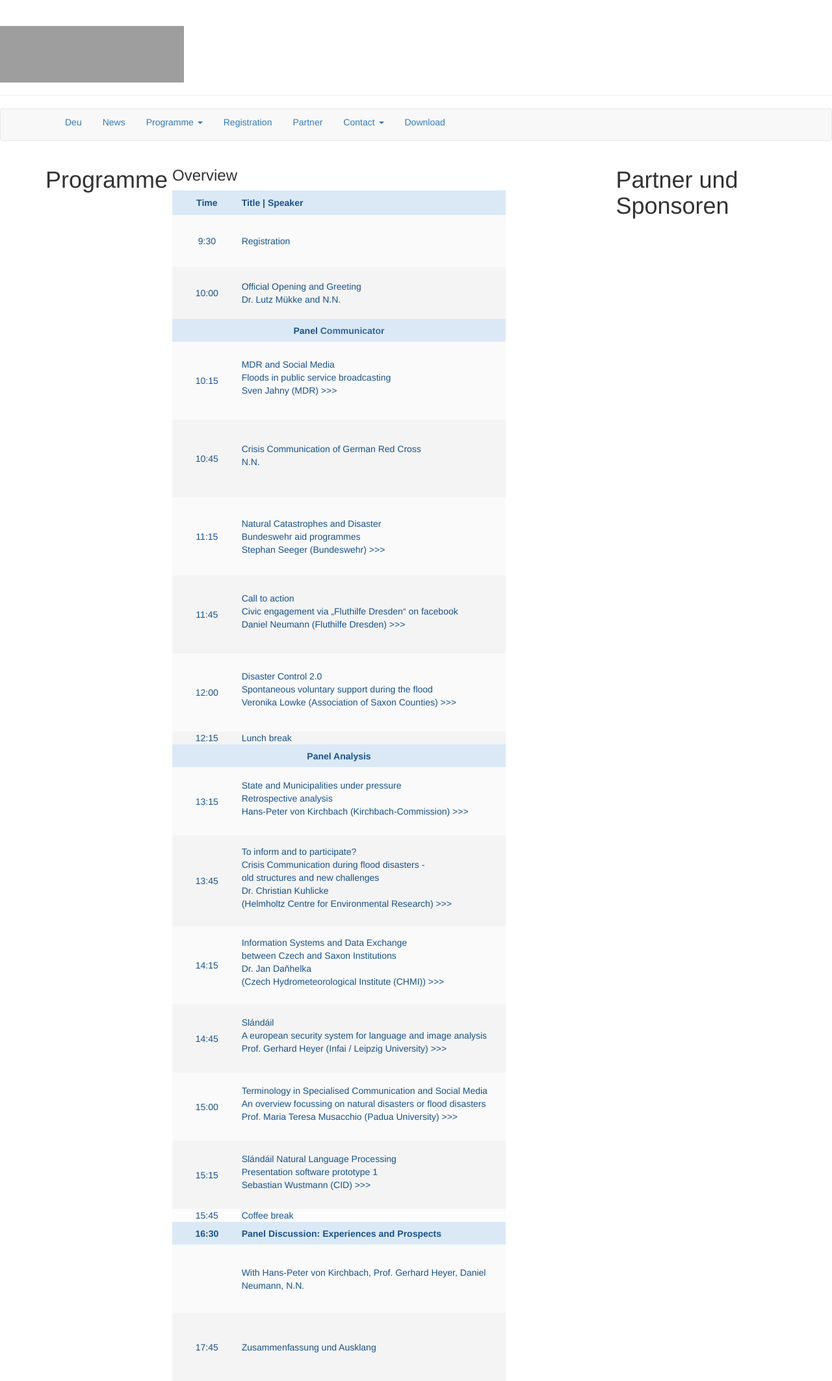
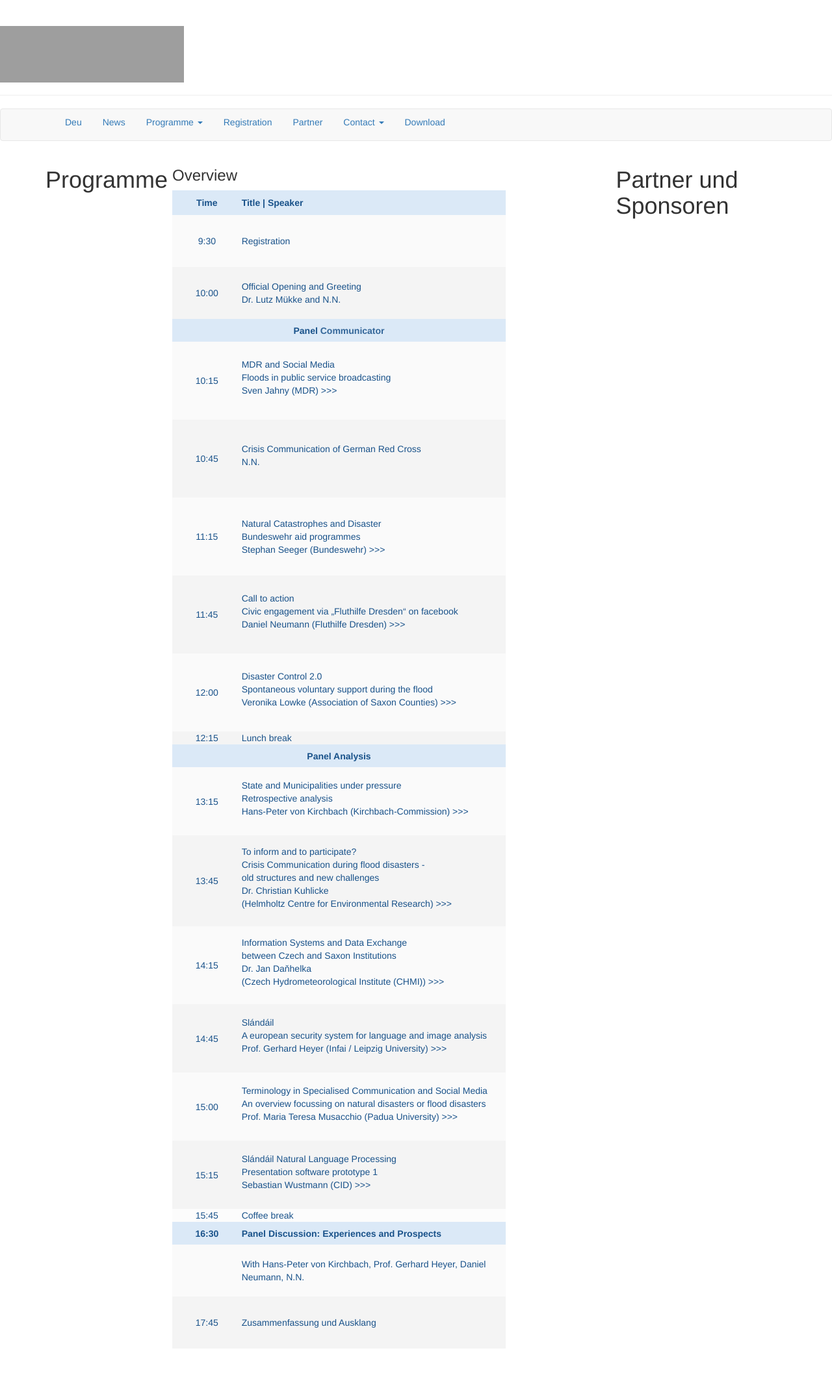
Before and after one commit to susedev/test, a Jekyll site: the page built from programme.html, in a window 1280 px wide. Shown: the whole page at 65% size. Built offline with Jekyll 4.4.1, drawn with Linux system fonts in a browser that asks for light colours; nearby versions of some CDN libraries; after the commit the page ends 2076 px from its top, so only the background shows below that; grey boxes are pictures that could not be loaded.

Commit message:
Edit from JekyllCMS

```diff
--- a/programme.html
+++ b/programme.html
@@ -128,12 +128,12 @@ language: en
 			<th style="background-color: rgb(219, 233, 247); border-color: rgb(255, 255, 255); text-align: left; vertical-align: middle; width: 400px; height: 35px;"><span style="color:#19528A;">Panel Discussion: Experiences and Prospects</span></th>
 		</tr>
 		<tr>
-			<td style="background-color: rgb(250, 250, 250); border-color: rgb(255, 255, 255); text-align: center; vertical-align: middle; width: 100px; height: 105px;">&nbsp;</td>
-			<td style="background-color: rgb(250, 250, 250); border-color: rgb(255, 255, 255); text-align: left; vertical-align: middle; width: 400px; height: 105px;"><span style="color:#19528A;">With Hans-Peter von Kirchbach, Prof. Gerhard Heyer, Daniel Neumann, N.N.</span></td>
+			<td style="background-color: rgb(250, 250, 250); border-color: rgb(255, 255, 255); text-align: center; vertical-align: middle; width: 100px; height: 80px;">&nbsp;</td>
+			<td style="background-color: rgb(250, 250, 250); border-color: rgb(255, 255, 255); text-align: left; vertical-align: middle; width: 400px; height: 80px;"><span style="color:#19528A;">With Hans-Peter von Kirchbach, Prof. Gerhard Heyer, Daniel Neumann, N.N.</span></td>
 		</tr>
 		<tr>
-			<td style="background-color: rgb(244, 244, 244); border-color: rgb(255, 255, 255); text-align: center; vertical-align: middle; width: 100px; height: 105px;"><span style="color:#19528A;">17:45</span></td>
-			<td style="background-color: rgb(244, 244, 244); border-color: rgb(255, 255, 255); text-align: left; vertical-align: middle; width: 400px; height: 105px;"><span style="color:#19528A;">Zusammenfassung und Ausklang</span></td>
+			<td style="background-color: rgb(244, 244, 244); border-color: rgb(255, 255, 255); text-align: center; vertical-align: middle; width: 100px; height: 80px;"><span style="color:#19528A;">17:45</span></td>
+			<td style="background-color: rgb(244, 244, 244); border-color: rgb(255, 255, 255); text-align: left; vertical-align: middle; width: 400px; height: 80px;"><span style="color:#19528A;">Zusammenfassung und Ausklang</span></td>
 		</tr>
 	</tbody>
 </table>
```
